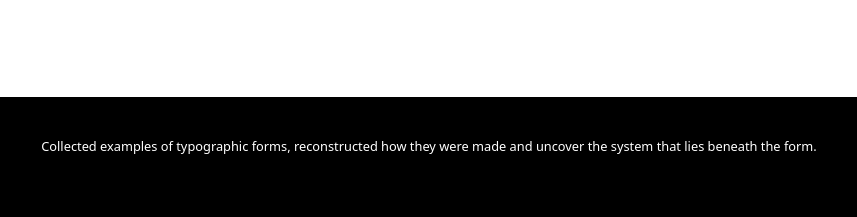
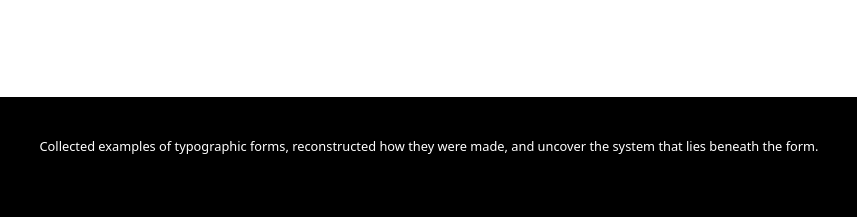
Before and after one commit to yiokchu/Portfolio, a plain HTML site: page Pages/mailove.html in a window 1280 px wide. Shown: the part 1220-1437 px from the top of the page, 211-1068 px from the left. Drawn offline with Linux system fonts and the light colour scheme.

Commit message:
Mailove info checked

```diff
--- a/Pages/mailove.html
+++ b/Pages/mailove.html
@@ -44,7 +44,7 @@
             <p> Complete Lowercase Alphabet </p>
             <img src="../Images/art/Type-whole.jpg" class="cover-image" alt="Complete Alphabet" />
             <br><br><br>
-            <p>Collected examples of typographic forms, reconstructed how they were made and uncover the system that lies beneath the form.</p>
+            <p>Collected examples of typographic forms, reconstructed how they were made, and uncover the system that lies beneath the form.</p>
             <img src="../Images/art/coca-cola.png" class="pImg" alt="Reconstruction" />
 
             <p>Sketched out letterforms, and created an alphabet set.</p>
```
